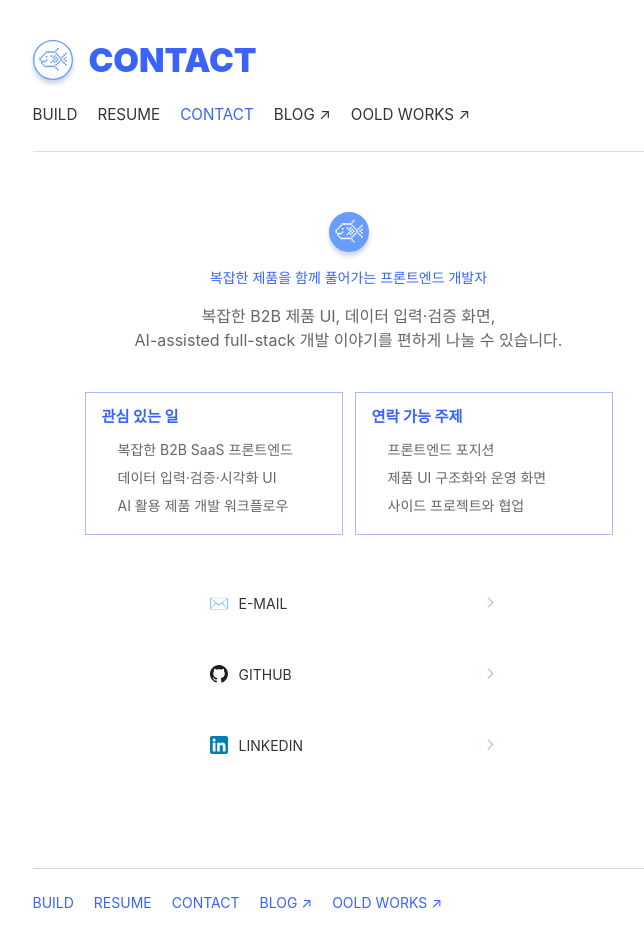
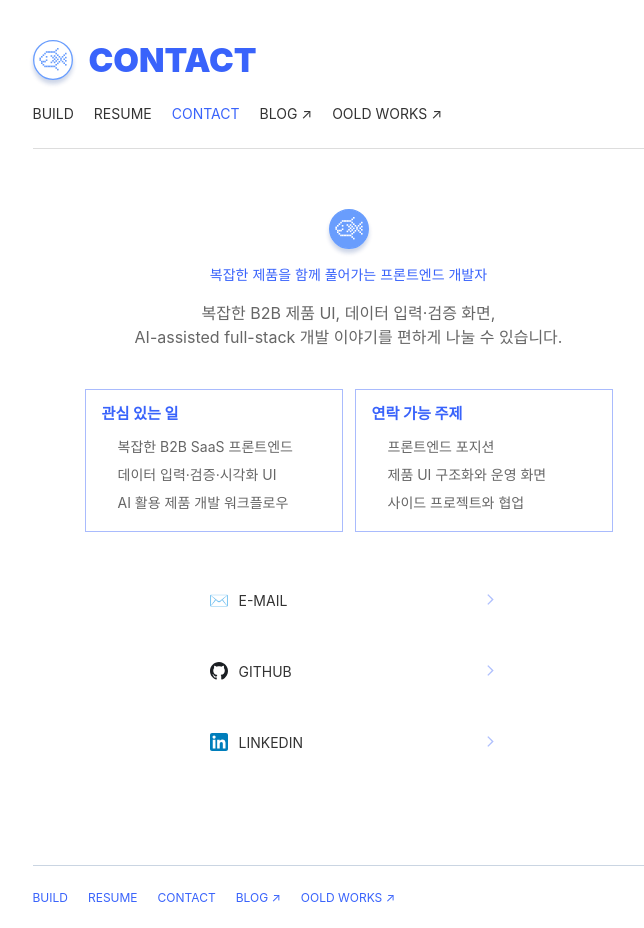
Before and after one commit to khe0124/khe0124.github.io, a Next.js app: page /contact in a window 1280 px wide. Shown: the top 928 px of the page, without its empty margins (284-928 px from the left). Built offline with nearby package versions, Linux system fonts and the light colour scheme.

Commit message:
Adjust navigation font sizes

```diff
--- a/components/Nav.tsx
+++ b/components/Nav.tsx
@@ -16,7 +16,7 @@ export default function Nav() {
         {route.map(item => {
           const active = !item.external && isActive(item.link)
           const label = item.label.toUpperCase()
-          const className = `group font-title inline-block py-2 text-[0.95rem] no-underline ${
+          const className = `group font-title inline-block py-2 text-sm no-underline ${
             active ? "text-primary-text" : "text-ink-soft"
           }`
 
--- a/components/SiteFooter.tsx
+++ b/components/SiteFooter.tsx
@@ -9,7 +9,7 @@ import route from "@/contents/route.constant"
 export default function SiteFooter() {
   return (
     <footer className="print-hidden text-muted mt-16 border-t border-slate-300 pt-6 text-sm">
-      <nav aria-label="푸터 메뉴">
+      <nav aria-label="푸터 메뉴" className="text-xs">
         <ul role="list" className="flex flex-wrap gap-x-5 gap-y-2">
           {route.map(item => (
             <li key={item.label}>
```
